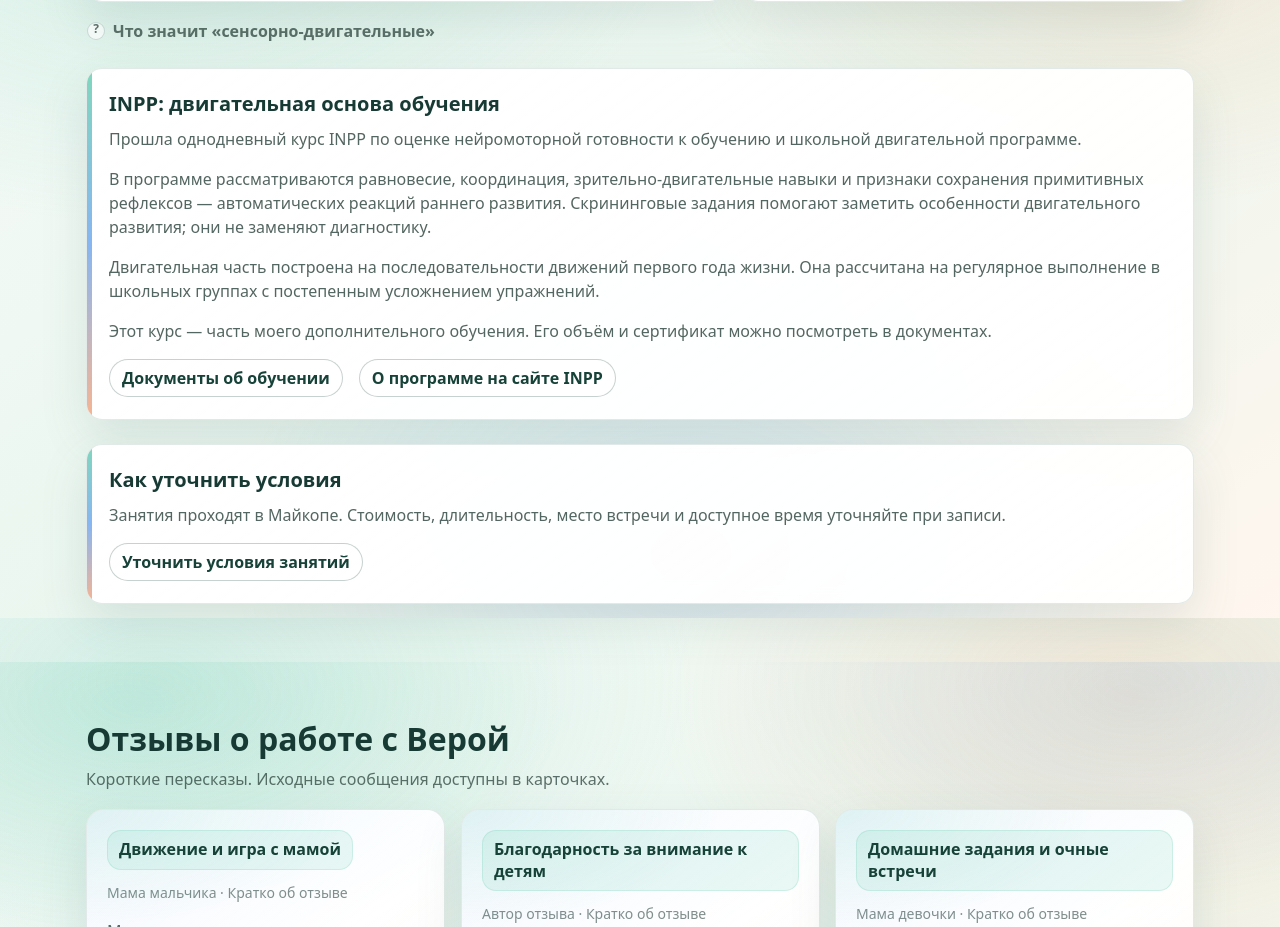
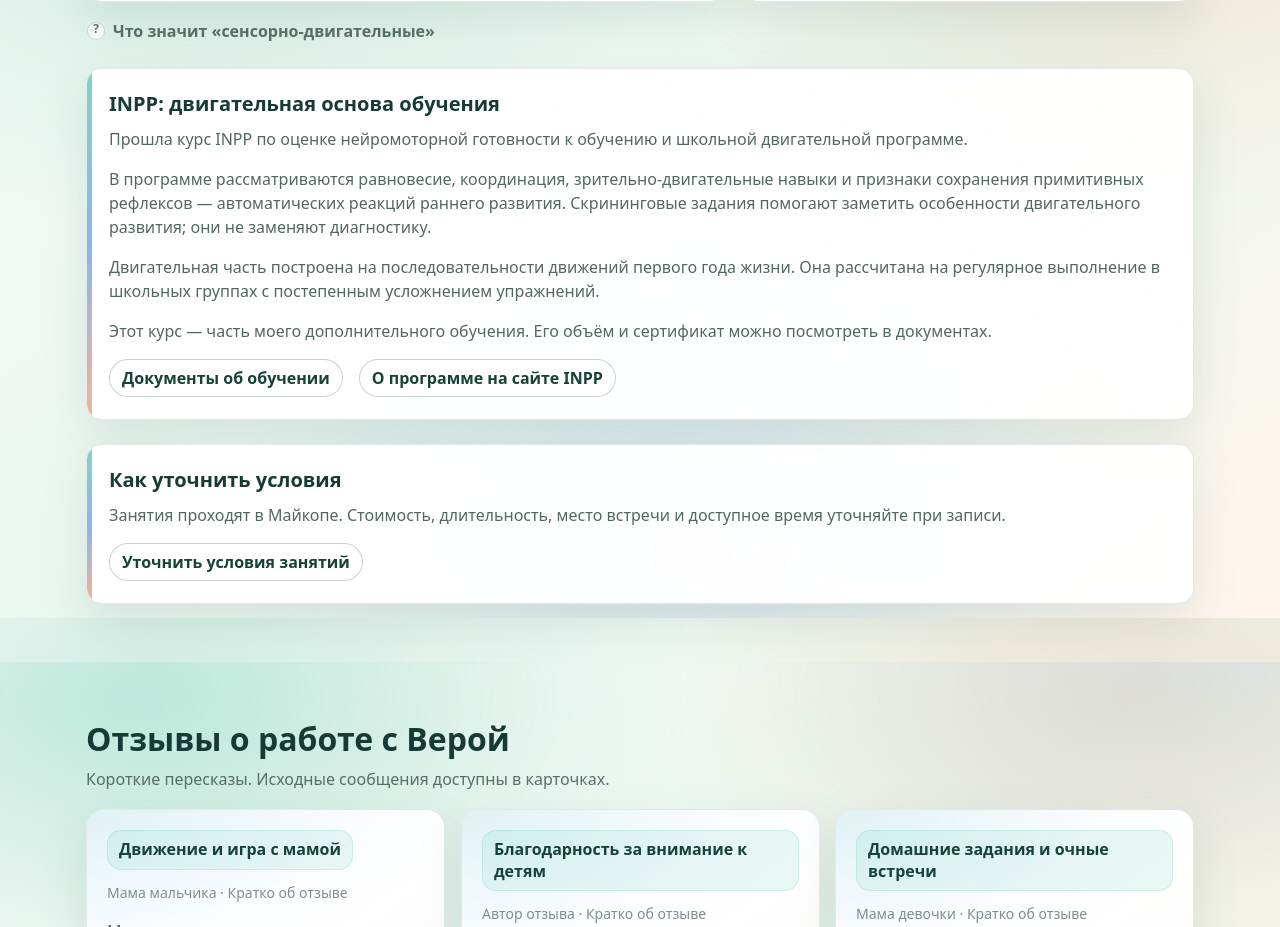
Before and after one commit to pavelmelkov/childhealth, a Next.js app: page / in a window 1280 px wide. Shown: the part 2582-3509 px from the top of the page. Built offline with nearby package versions, Linux system fonts and the light colour scheme; no server answers.

Commit message:
Shorten INPP course description on homepage

```diff
--- a/src/sections/Sessions/Sessions.tsx
+++ b/src/sections/Sessions/Sessions.tsx
@@ -26,7 +26,7 @@ export function Sessions() {
         <div className="mt-3"><InfoModal /></div>
         <div className="services__card card-glass mt-4">
           <h3 className="services__cardTitle">INPP: двигательная основа обучения</h3>
-          <p>Прошла однодневный курс INPP по оценке нейромоторной готовности к обучению и школьной двигательной программе.</p>
+          <p>Прошла курс INPP по оценке нейромоторной готовности к обучению и школьной двигательной программе.</p>
           <p>В программе рассматриваются равновесие, координация, зрительно-двигательные навыки и признаки сохранения примитивных рефлексов — автоматических реакций раннего развития. Скрининговые задания помогают заметить особенности двигательного развития; они не заменяют диагностику.</p>
           <p>Двигательная часть построена на последовательности движений первого года жизни. Она рассчитана на регулярное выполнение в школьных группах с постепенным усложнением упражнений.</p>
           <p>Этот курс — часть моего дополнительного обучения. Его объём и сертификат можно посмотреть в документах.</p>
```
